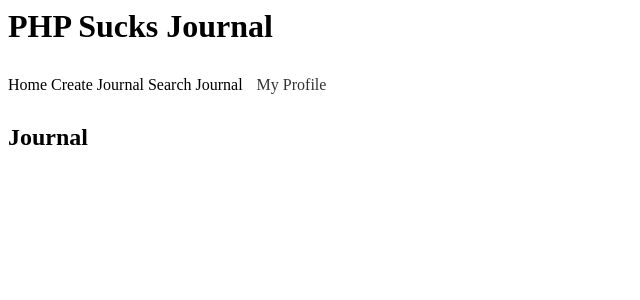
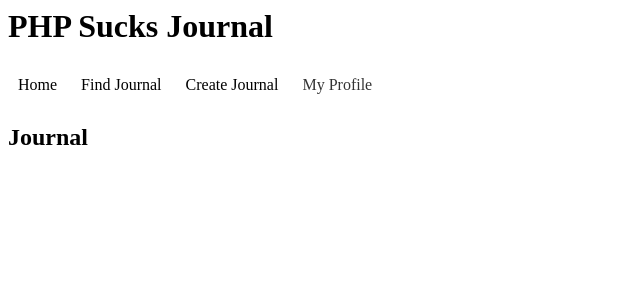
Before and after one commit to CollinKite/Journal-Tracker, a PHP site: page /journal.php in a window 1280 px wide. Shown: the top 300 px of the page, without its empty margins (0-640 px from the left). Run offline with PHP 8.4, Linux system fonts and the light colour scheme.

Commit message:
added a couple of endpoints

```diff
--- a/Site/Frame/menu.php
+++ b/Site/Frame/menu.php
@@ -1,7 +1,7 @@
 <Span>
-    <Span class="menu-button">Home</Span>
-    <Span class="menu-button">Create Journal</Span>
-    <Span class="menu-button">Search Journal</Span>
+    <Span class="menu-button"><a href="home.php">Home</a></Span>
+    <Span class="menu-button"><a href="search-journal.php">Find Journal</a></Span>
+    <Span class="menu-button"><a href="create-journal.php">Create Journal</a></Span>
     <div id="dropdownProfileContainer" class="dropdown-profile-container">
         <a href="profile.php">My Profile</a>
         <ul>
@@ -13,6 +13,16 @@
 </Span>
 
 <style>
+    a, a:visited, a:hover, a:active {
+    color: inherit;
+    text-decoration: none;
+    }
+
+    .menu-button {
+        display: inline-block;
+        padding: 10px;
+    }
+
     .dropdown-profile-container {
         position: relative;
         display: inline-block;
```
Also changed, not shown: Site/create-journal.php (added), Site/search-journal.php (added).
